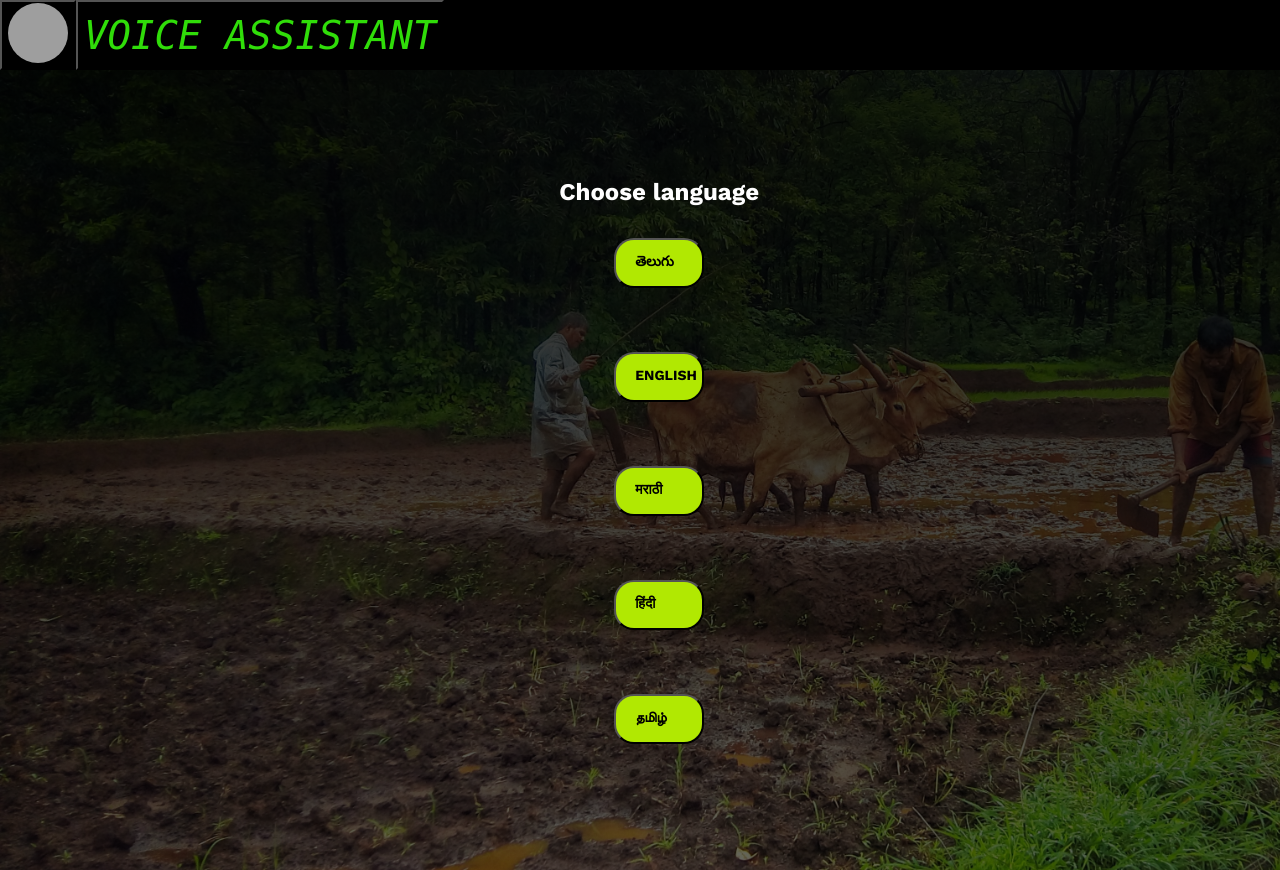
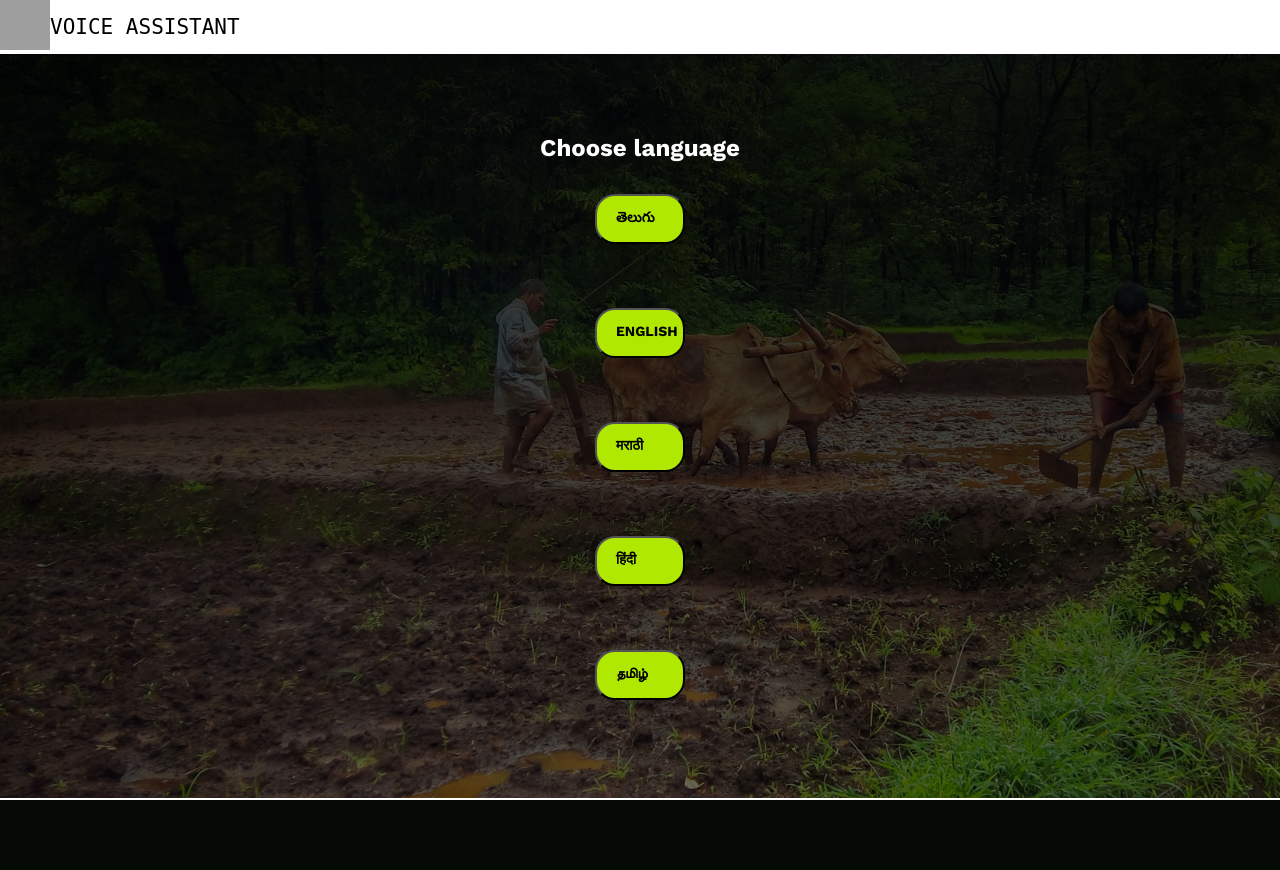
Before and after one commit to lalitha459/voice_assistant, a Django app: page / in a window 1280 px wide. After the commit the page ends 800 px from the top, so only its background shows below. Run offline with Django 4.2, Linux system fonts and the light colour scheme; some web fonts are replaced; grey boxes are pictures that could not be loaded.

Commit message:
first commit

```diff
--- a/static/css/english.js
+++ b/static/css/english.js
@@ -50,13 +50,13 @@ function speakThis(message){
 
     speech.text="I didn't understand what you said please try again or pleasee check your mic";
 
-    if(message.includes('hey') || message.includes('hello')){
+    if(message.includes('hai') || message.includes('hello')){
         const finalText="Hello Boss , have a nice day ";
         speech.text=finalText;
 
     }
     else if(message.includes('how are you')){
-        const finalText="thank you for asking about me.I am super fine ";
+        const finalText="thank you for asking about me.I am super fine and how are you ?";
         speech.text=finalText;
     }
     else if(message.includes('what is your name')){
--- a/static/css/style.css
+++ b/static/css/style.css
@@ -5,10 +5,9 @@
 
   font-family: 'Roboto Mono', monospace;
 }
-.nav-bar {
+.navbar {
   display: flex;
   align-items: center;
-  background-color: black;
 }
 .btn{
   background-color:black;
@@ -43,8 +42,8 @@
   background-image: linear-gradient(#000000e0, rgb(0 0 0 / 60%)), url('../images/1.jpg');
   background-repeat: no-repeat;
   background-size: cover;
-  width: 103%;
-  height: 100vh;
+  width: 100%;
+  height: 93vh;
   overflow: hidden;
   display: flex;
   flex-direction: column;
@@ -355,6 +354,9 @@
   padding-bottom: 286px;
 
 }
+.voice-assistant{
+  font-size: 21px;
+}
 
 @media (max-width: 1740px) {
   lang_buttons{
--- a/templates/index.html
+++ b/templates/index.html
@@ -29,9 +29,18 @@
 
 <body>
     <div class="nav-bar">
+    <nav class="navbar">
+        <div class="container-fluid"><a class="brand" href="{% url 'home' %}"><img class="brand-logo-light"
+              src="{% static './images/sitelogo.png' %}"  style="width:50px;height:50px;"
+              srcset="{% static './images/sitelogo.png' %}"></a>
+        </div>
+        <div class="voice-assistant">VOICE ASSISTANT</div>
+    </nav>
+    </div>
+
+    <!-- <div class="nav-bar">
         <div class="image">
-            <button class="btn-image"> <img src="https://img.freepik.com/premium-vector/voice-recognition-ai-personal-assistant-modern-technology-visual-concept-microphone-button-icon-digital-sound-wave-audio_268834-100.jpg?w=2000;"
-                    style="width:60px;height:60px;border-radius: 30px;"></button>
+            <a class="btn-image"> <img src="{% static './images/sitelogo.png' %}"></a>
         </div>
         <div class="voice">
         <button class="btn">
@@ -39,7 +48,7 @@
 
         </button>
         </div>
-    </div>
+    </div> -->
 
     <section class="sec1">
         <div class="main">
```
